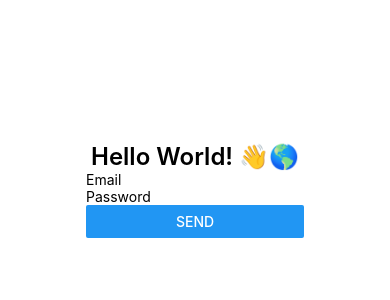
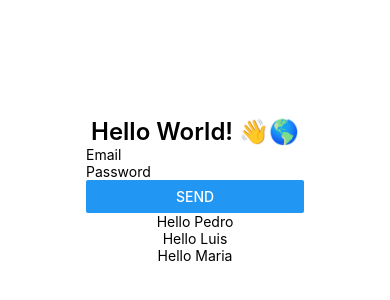
Before and after one commit to zearkiatos/react-native-cli-app, a React Native app: screen / in a window 390 px wide. Shown: the part 248-548 px from the top of the page. Built offline with nearby package versions, Linux system fonts and the light colour scheme.

Commit message:
Properties between components

```diff
--- a/src/App.js
+++ b/src/App.js
@@ -9,12 +9,16 @@
 import React from 'react';
 import {View, StyleSheet, Text} from 'react-native';
 import LoginForm from './components/LoginForm';
+import Greeting from './components/Greeting';
 
 const App = () => {
   return (
     <View style={styles.sectionContainer}>
       <Text style={styles.sectionTitle}>Hello World! 👋🌎</Text>
       <LoginForm />
+      <Greeting name="Pedro" />
+      <Greeting name="Luis" />
+      <Greeting name="Maria" />
     </View>
   );
 };
--- /dev/null
+++ b/src/components/Greeting/index.js
@@ -0,0 +1,8 @@
+import React from 'react';
+import {Text} from 'react-native';
+
+const Greeting = ({name}) => {
+  return <Text>Hello {name}</Text>;
+};
+
+export default Greeting;
--- a/src/components/LoginForm/index.js
+++ b/src/components/LoginForm/index.js
@@ -1,5 +1,5 @@
 import React from 'react';
-import { TextInput, Button, View} from 'react-native';
+import {TextInput, Button, View} from 'react-native';
 
 const LoginForm = () => {
   return (
```
